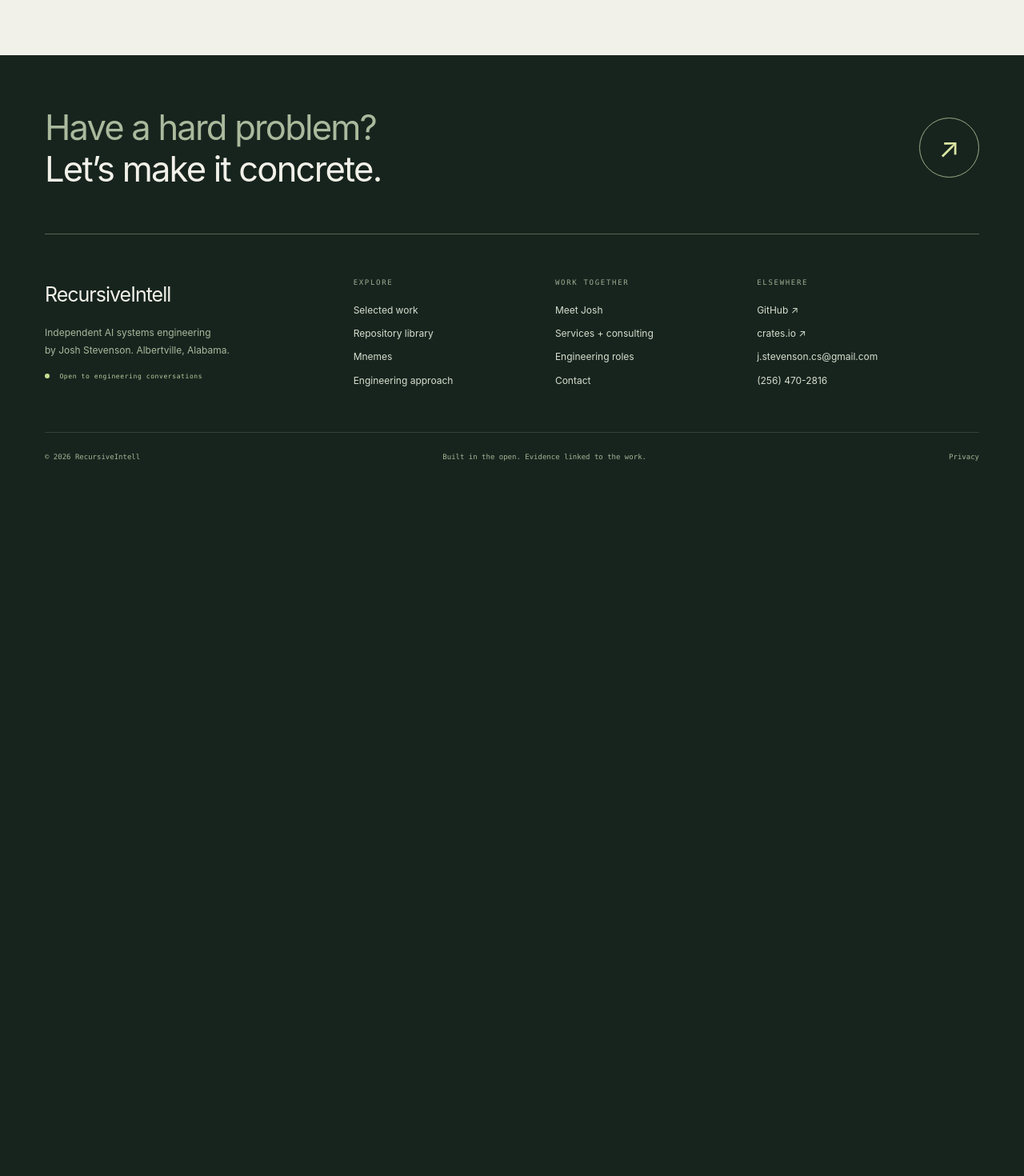
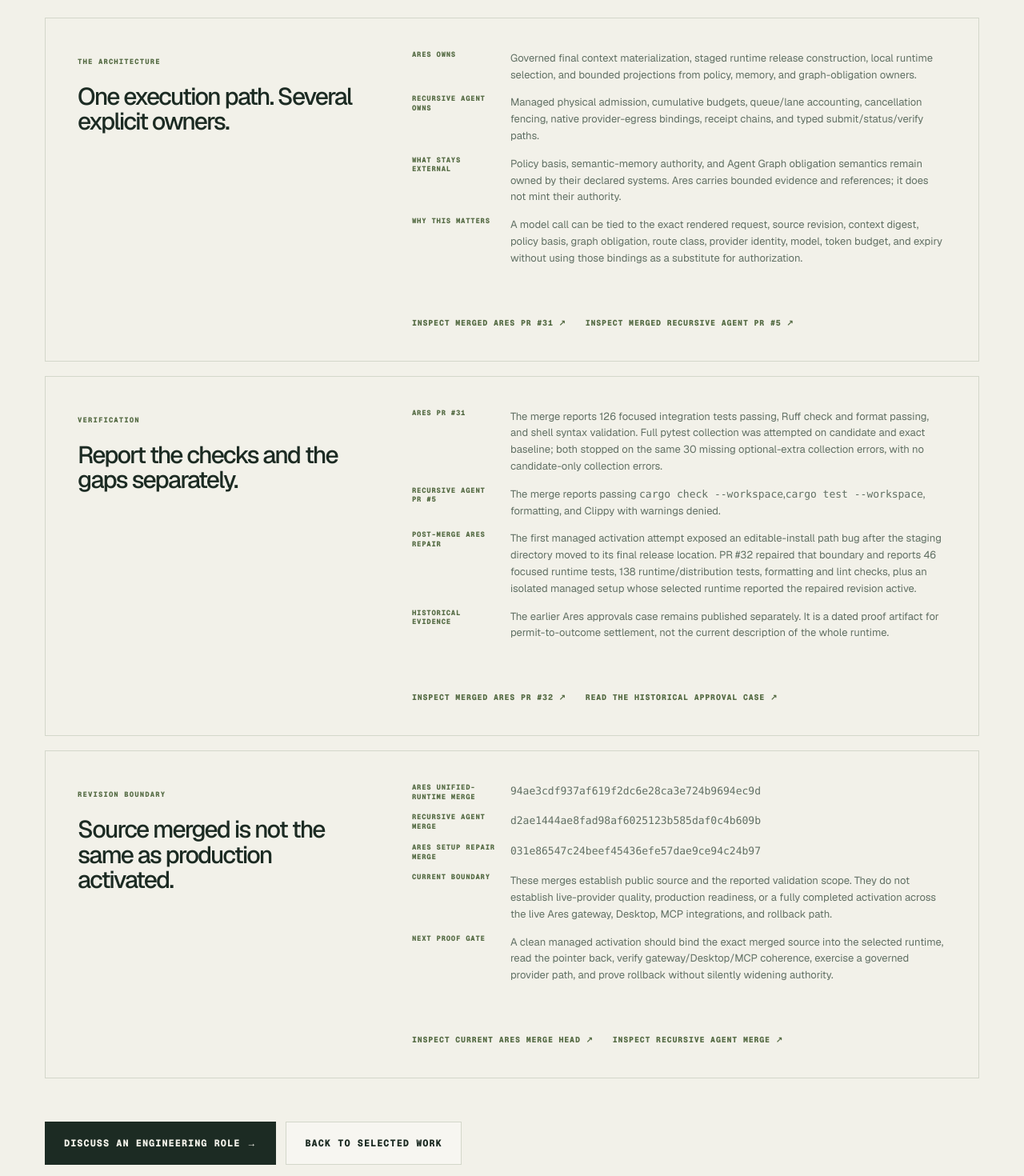
Before and after one commit to RecursiveIntell/recursiveintell-web, a Next.js app: page /work/ares-runtime-case in a window 1280 px wide. Before the commit this address had no page. Shown: the part 640-2110 px from the top of the page at 80% size. Before the commit the page ends 1242 px from the top, so only its background shows below. Built offline with nearby package versions, Linux system fonts and the light colour scheme.

Commit message:
feat(site): add current Ares unified runtime case study

```diff
--- /dev/null
+++ b/app/work/ares-runtime-case/page.tsx
@@ -0,0 +1,226 @@
+import { pageMetadata } from "../../lib/page-metadata";
+import type { Metadata } from "next";
+import Link from "next/link";
+import {
+  BusinessFooter,
+  BusinessHeader,
+  BusinessPageIntro,
+} from "../../components/business/BusinessChrome";
+import { contact } from "../../config/site";
+
+const aresRuntimeMerge = "94ae3cdf937af619f2dc6e28ca3e724b9694ec9d";
+const aresSetupRepair = "031e86547c24beef45436efe57dae9ce94c24b97";
+const recursiveAgentMerge = "d2ae1444ae8fad98af6025123b585daf0c4b609b";
+
+export const metadata: Metadata = pageMetadata("/work/ares-runtime-case", {
+  title: "Ares + Recursive Agent Unified Runtime | Josh Stevenson",
+  description:
+    "A revision-bound case study of governed context materialization, managed physical admission, provider egress, receipts, and staged runtime recovery across Ares and Recursive Agent.",
+  alternates: { canonical: "/work/ares-runtime-case" },
+});
+
+export default function AresRuntimeCase() {
+  return (
+    <main className="business-page">
+      <BusinessHeader />
+      <BusinessPageIntro
+        index="CASE / CURRENT"
+        eyebrow="PYTHON + RUST / AGENT RUNTIME / EXECUTION INTEGRITY"
+        title="Keep the execution path"
+        accent="bound from context to outcome."
+        body="On September 6, 2026, Ares and Recursive Agent merged complementary runtime paths that keep context materialization, policy, physical admission, provider egress, and execution evidence distinct instead of collapsing them into one authority owner."
+      />
+      <section className="business-section">
+        <div className="business-shell work-case-list">
+          <article className="work-case">
+            <div>
+              <span>THE ARCHITECTURE</span>
+              <h2>One execution path. Several explicit owners.</h2>
+            </div>
+            <dl>
+              <div>
+                <dt>Ares owns</dt>
+                <dd>
+                  Governed final context materialization, staged runtime release
+                  construction, local runtime selection, and bounded projections
+                  from policy, memory, and graph-obligation owners.
+                </dd>
+              </div>
+              <div>
+                <dt>Recursive Agent owns</dt>
+                <dd>
+                  Managed physical admission, cumulative budgets, queue/lane
+                  accounting, cancellation fencing, native provider-egress
+                  bindings, receipt chains, and typed submit/status/verify paths.
+                </dd>
+              </div>
+              <div>
+                <dt>What stays external</dt>
+                <dd>
+                  Policy basis, semantic-memory authority, and Agent Graph
+                  obligation semantics remain owned by their declared systems.
+                  Ares carries bounded evidence and references; it does not mint
+                  their authority.
+                </dd>
+              </div>
+              <div>
+                <dt>Why this matters</dt>
+                <dd>
+                  A model call can be tied to the exact rendered request,
+                  source revision, context digest, policy basis, graph obligation,
+                  route class, provider identity, model, token budget, and expiry
+                  without using those bindings as a substitute for authorization.
+                </dd>
+              </div>
+            </dl>
+            <div className="business-text-links">
+              <a
+                href="https://github.com/RecursiveIntell/Ares/pull/31"
+                target="_blank"
+                rel="noreferrer"
+              >
+                Inspect merged Ares PR #31 ↗
+              </a>
+              <a
+                href="https://github.com/RecursiveIntell/recursive-agent/pull/5"
+                target="_blank"
+                rel="noreferrer"
+              >
+                Inspect merged Recursive Agent PR #5 ↗
+              </a>
+            </div>
+          </article>
+
+          <article className="work-case">
+            <div>
+              <span>VERIFICATION</span>
+              <h2>Report the checks and the gaps separately.</h2>
+            </div>
+            <dl>
+              <div>
+                <dt>Ares PR #31</dt>
+                <dd>
+                  The merge reports 126 focused integration tests passing,
+                  Ruff check and format passing, and shell syntax validation.
+                  Full pytest collection was attempted on candidate and exact
+                  baseline; both stopped on the same 30 missing optional-extra
+                  collection errors, with no candidate-only collection errors.
+                </dd>
+              </div>
+              <div>
+                <dt>Recursive Agent PR #5</dt>
+                <dd>
+                  The merge reports passing <code>cargo check --workspace</code>,
+                  <code>cargo test --workspace</code>, formatting, and Clippy
+                  with warnings denied.
+                </dd>
+              </div>
+              <div>
+                <dt>Post-merge Ares repair</dt>
+                <dd>
+                  The first managed activation attempt exposed an editable-install
+                  path bug after the staging directory moved to its final release
+                  location. PR #32 repaired that boundary and reports 46 focused
+                  runtime tests, 138 runtime/distribution tests, formatting and
+                  lint checks, plus an isolated managed setup whose selected
+                  runtime reported the repaired revision active.
+                </dd>
+              </div>
+              <div>
+                <dt>Historical evidence</dt>
+                <dd>
+                  The earlier Ares approvals case remains published separately.
+                  It is a dated proof artifact for permit-to-outcome settlement,
+                  not the current description of the whole runtime.
+                </dd>
+              </div>
+            </dl>
+            <div className="business-text-links">
+              <a
+                href="https://github.com/RecursiveIntell/Ares/pull/32"
+                target="_blank"
+                rel="noreferrer"
+              >
+                Inspect merged Ares PR #32 ↗
+              </a>
+              <Link href="/work/ares-approval-case">
+                Read the historical approval case ↗
+              </Link>
+            </div>
+          </article>
+
+          <article className="work-case">
+            <div>
+              <span>REVISION BOUNDARY</span>
+              <h2>Source merged is not the same as production activated.</h2>
+            </div>
+            <dl>
+              <div>
+                <dt>Ares unified-runtime merge</dt>
+                <dd><code>{aresRuntimeMerge}</code></dd>
+              </div>
+              <div>
+                <dt>Recursive Agent merge</dt>
+                <dd><code>{recursiveAgentMerge}</code></dd>
+              </div>
+              <div>
+                <dt>Ares setup repair merge</dt>
+                <dd><code>{aresSetupRepair}</code></dd>
+              </div>
+              <div>
+                <dt>Current boundary</dt>
+                <dd>
+                  These merges establish public source and the reported validation
+                  scope. They do not establish live-provider quality, production
+                  readiness, or a fully completed activation across the live Ares
+                  gateway, Desktop, MCP integrations, and rollback path.
+                </dd>
+              </div>
+              <div>
+                <dt>Next proof gate</dt>
+                <dd>
+                  A clean managed activation should bind the exact merged source
+                  into the selected runtime, read the pointer back, verify
+                  gateway/Desktop/MCP coherence, exercise a governed provider path,
+                  and prove rollback without silently widening authority.
+                </dd>
+              </div>
+            </dl>
+            <div className="business-text-links">
+              <a
+                href={`https://github.com/RecursiveIntell/Ares/commit/${aresSetupRepair}`}
+                target="_blank"
+                rel="noreferrer"
+              >
+                Inspect current Ares merge head ↗
+              </a>
+              <a
+                href={`https://github.com/RecursiveIntell/recursive-agent/commit/${recursiveAgentMerge}`}
+                target="_blank"
+                rel="noreferrer"
+              >
+                Inspect Recursive Agent merge ↗
+              </a>
+            </div>
+          </article>
+
+          <div className="business-actions">
+            <a
+              className="business-button business-button-primary"
+              href={contact.careerHref}
+            >
+              Discuss an engineering role →
+            </a>
+            <Link
+              className="business-button business-button-secondary"
+              href="/work"
+            >
+              Back to selected work
+            </Link>
+          </div>
+        </div>
+      </section>
+      <BusinessFooter />
+    </main>
+  );
+}
```
